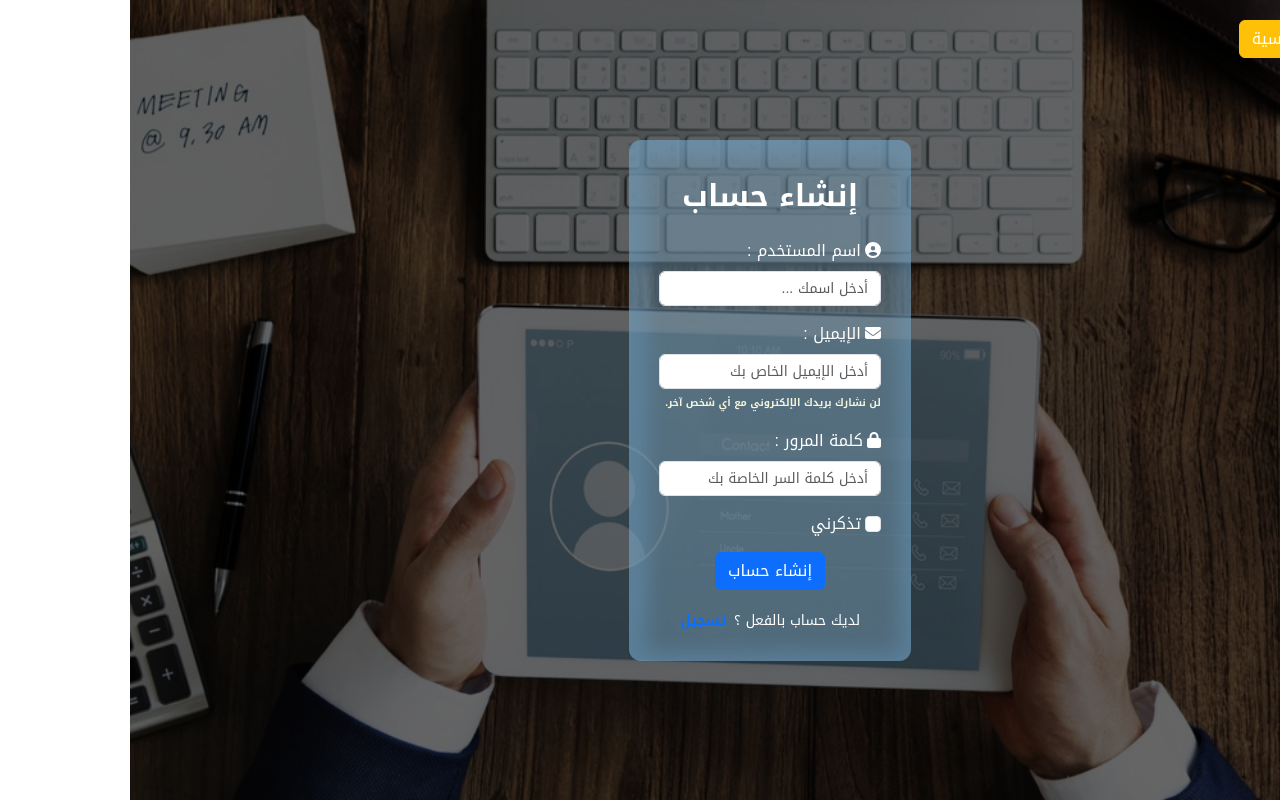
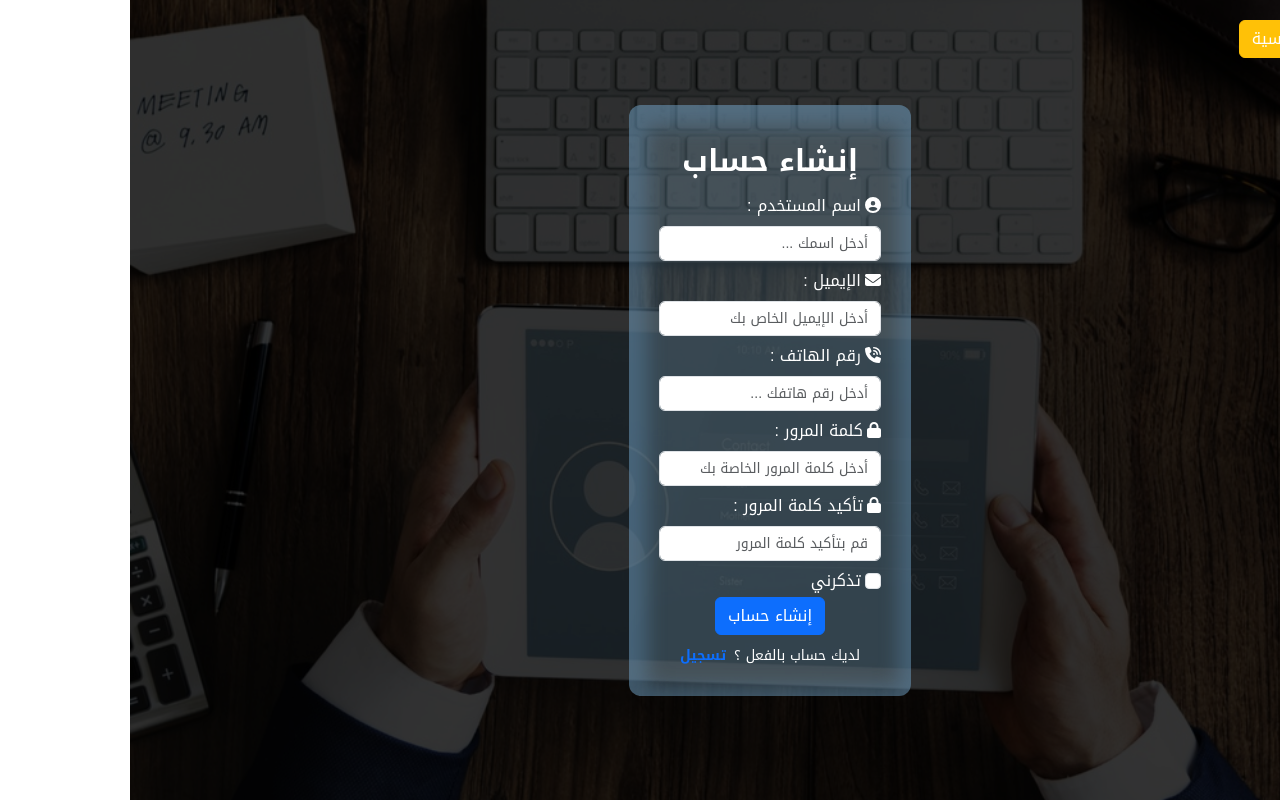
Before and after one commit to Muhammed-AL-Sous/E-Commerce_WebSite, a React (Vite) app: page /E-Commerce_WebSite/register in a window 1280 px wide. Built offline with nearby package versions, Linux system fonts and the light colour scheme.

Commit message:
after add register logic

```diff
--- /dev/null
+++ b/src/Hooks/Auth/RegisterSignUpHook.js
@@ -0,0 +1,85 @@
+// React Hooks
+import { useState } from "react";
+
+// External Libraries
+import notify from "../ToastNotifications";
+
+// Redux
+import { useDispatch } from "react-redux";
+import { CreateNewUser } from "../../Redux/Actions/AuthActions";
+
+const RegisterSignUpHook = () => {
+  const [registerForm, setRegisterForm] = useState({
+    name: "",
+    email: "",
+    phone: "",
+    password: "",
+    passwordConfirm: "",
+    loading: false,
+  });
+
+  const dispatch = useDispatch();
+
+  // ✅ التحقق من صحة الإدخال
+  const formValidation = () => {
+    if (!registerForm.name.trim()) {
+      notify("الرجاء إدخال اسم المستخدم", "warn");
+      return false;
+    }
+
+    if (!/^\d{11}$/.test(registerForm.phone)) {
+      notify("الرجاء إدخال رقم هاتف صحيح مكون من 11 رقمًا", "warn");
+      return false;
+    }
+
+    if (registerForm.password !== registerForm.passwordConfirm) {
+      notify("كلمتا المرور غير متطابقتين", "warn");
+      return false;
+    }
+
+    return true; // ✅ إذا التحقق ناجح
+  };
+
+  // ✅ عند الضغط على زر التسجيل
+  const handleSubmitClick = async () => {
+    if (!formValidation()) return;
+
+    setRegisterForm((prev) => ({ ...prev, loading: true }));
+
+    const responseUser = await dispatch(
+      CreateNewUser({
+        name: registerForm.name,
+        email: registerForm.email,
+        password: registerForm.password,
+        passwordConfirm: registerForm.passwordConfirm,
+        phone: registerForm.phone,
+      })
+    );
+
+    if (responseUser.success) {
+      // ✅ حفظ الـ token
+      if (responseUser.data?.token) {
+        localStorage.setItem("token", responseUser.data.token);
+      }
+
+      // ✅ تفريغ الحقول
+      setRegisterForm({
+        name: "",
+        email: "",
+        phone: "",
+        password: "",
+        passwordConfirm: "",
+        loading: false,
+      });
+
+      notify("تم إنشاء حساب جديد بنجاح", "success");
+    } else {
+      setRegisterForm((prev) => ({ ...prev, loading: false }));
+      notify(responseUser.message || "حدث خطأ أثناء إنشاء الحساب", "error");
+    }
+  };
+
+  return { registerForm, setRegisterForm, handleSubmitClick };
+};
+
+export default RegisterSignUpHook;
--- a/src/Pages/Auth/RegisterPage.jsx
+++ b/src/Pages/Auth/RegisterPage.jsx
@@ -1,11 +1,26 @@
-import { Container } from "react-bootstrap";
+// React BootStrap
+import { Container, Spinner } from "react-bootstrap";
 import Button from "react-bootstrap/Button";
 import Form from "react-bootstrap/Form";
+
+// External Libraries
+import { ToastContainer } from "react-toastify";
+
+// Font Awesome Library
 import { FontAwesomeIcon } from "@fortawesome/react-fontawesome";
+
+// Register Css File
 import "../../Styles/RegisterPageStyle.css";
+
+// React Router Dom
 import { Link } from "react-router-dom";
 
+// Register Logic
+import RegisterSignUpHook from "../../Hooks/Auth/RegisterSignUpHook";
+
 const RegisterPage = () => {
+  const { registerForm, setRegisterForm, handleSubmitClick } =
+    RegisterSignUpHook();
   return (
     <div className="register-main-div">
       <Link to="/">
@@ -16,9 +31,9 @@ const RegisterPage = () => {
       </Link>
 
       <Container className="register-container">
-        <Form className="form-register">
+        <Form className="form-register" onSubmit={(e) => e.preventDefault()}>
           <Form.Text className="register-title">إنشاء حساب</Form.Text>
-          <Form.Group className="mb-3" controlId="formBasicUser">
+          <Form.Group className="mb-2" controlId="formBasicUser">
             <Form.Label>
               <FontAwesomeIcon icon="circle-user" className="ms-1" />
               اسم المستخدم :
@@ -27,10 +42,14 @@ const RegisterPage = () => {
               type="text"
               placeholder="أدخل اسمك ..."
               style={{ fontSize: "14px" }}
+              value={registerForm.name}
+              onChange={(e) =>
+                setRegisterForm({ ...registerForm, name: e.target.value })
+              }
             />
           </Form.Group>
 
-          <Form.Group className="mb-3" controlId="formBasicEmail">
+          <Form.Group className="mb-2" controlId="formBasicEmail">
             <Form.Label>
               <FontAwesomeIcon icon="envelope" className="ms-1" />
               الإيميل :
@@ -39,8 +58,12 @@ const RegisterPage = () => {
               type="email"
               placeholder="أدخل الإيميل الخاص بك"
               style={{ fontSize: "14px" }}
+              value={registerForm.email}
+              onChange={(e) =>
+                setRegisterForm({ ...registerForm, email: e.target.value })
+              }
             />
-            <Form.Text
+            {/* <Form.Text
               style={{
                 fontSize: "10px",
                 fontWeight: "600",
@@ -49,33 +72,78 @@ const RegisterPage = () => {
               }}
             >
               لن نشارك بريدك الإلكتروني مع أي شخص آخر.
-            </Form.Text>
+            </Form.Text> */}
           </Form.Group>
 
-          <Form.Group className="mb-3" controlId="formBasicPassword">
+          <Form.Group className="mb-2" controlId="formBasicPhone">
+            <Form.Label>
+              <FontAwesomeIcon icon="phone-volume" className="ms-1" />
+              رقم الهاتف :
+            </Form.Label>
+            <Form.Control
+              type="phone"
+              placeholder="أدخل رقم هاتفك ..."
+              style={{ fontSize: "14px" }}
+              value={registerForm.phone}
+              onChange={(e) =>
+                setRegisterForm({ ...registerForm, phone: e.target.value })
+              }
+            />
+          </Form.Group>
+
+          <Form.Group className="mb-2" controlId="formBasicPassword">
             <Form.Label>
               <FontAwesomeIcon icon="lock" className="ms-1" />
               كلمة المرور :
             </Form.Label>
             <Form.Control
               type="password"
-              placeholder="أدخل كلمة السر الخاصة بك"
+              placeholder="أدخل كلمة المرور الخاصة بك"
               style={{ fontSize: "14px" }}
+              value={registerForm.password}
+              onChange={(e) =>
+                setRegisterForm({ ...registerForm, password: e.target.value })
+              }
             />
           </Form.Group>
 
-          <Form.Group className="mb-3" controlId="formBasicCheckbox">
+          <Form.Group className="mb-2" controlId="formBasicPasswordConfirm">
+            <Form.Label>
+              <FontAwesomeIcon icon="lock" className="ms-1" />
+              تأكيد كلمة المرور :
+            </Form.Label>
+            <Form.Control
+              type="password"
+              placeholder="قم بتأكيد كلمة المرور"
+              style={{ fontSize: "14px" }}
+              value={registerForm.passwordConfirm}
+              onChange={(e) =>
+                setRegisterForm({
+                  ...registerForm,
+                  passwordConfirm: e.target.value,
+                })
+              }
+            />
+          </Form.Group>
+
+          <Form.Group className="mb-1" controlId="formBasicCheckbox">
             <Form.Check type="checkbox" label="تذكرني" />
           </Form.Group>
 
-          <Button variant="primary" type="submit" className="btn-register">
+          <Button
+            variant="primary"
+            type="submit"
+            className="btn-register"
+            disabled={registerForm.loading}
+            onClick={handleSubmitClick}
+          >
             إنشاء حساب
           </Button>
 
           <Form.Text
             style={{
               display: "block",
-              marginTop: "20px",
+              marginTop: "10px",
               textAlign: "center",
               color: "white",
             }}
@@ -89,6 +157,8 @@ const RegisterPage = () => {
             </Link>
           </Form.Text>
         </Form>
+        {registerForm.loading ? <Spinner animation="border" /> : null}
+        <ToastContainer />
       </Container>
     </div>
   );
--- /dev/null
+++ b/src/Redux/Actions/AuthActions.js
@@ -0,0 +1,32 @@
+import { InsertData } from "../../Hooks/InsertData";
+import { Creat_New_User, get_error } from "../Type";
+
+// Create A New User
+export const CreateNewUser = (data) => async (dispatch) => {
+  try {
+    const response = await InsertData(`/api/v1/auth/signup`, data);
+
+    dispatch({
+      type: Creat_New_User,
+      payload: response.data,
+    });
+    // نجاح
+    return {
+      success: true,
+      status: response.status,
+      data: response.data,
+    };
+  } catch (error) {
+    dispatch({
+      type: get_error,
+      payload: error.response?.data || error.message,
+    });
+    // فشل
+    return {
+      success: false,
+      status: error.response?.status || 500,
+      data: error.response?.data || {},
+      message: error.response?.data?.message || "حدث خطأ أثناء إضافة المستخدم",
+    };
+  }
+};
--- /dev/null
+++ b/src/Redux/Reducers/AuthReducer.js
@@ -0,0 +1,18 @@
+import { Creat_New_User } from "../Type";
+
+const initialState = {
+  createNewUser: null,
+};
+
+export const AuthReducer = (state = initialState, action) => {
+  switch (action.type) {
+    case Creat_New_User:
+      return {
+        ...state,
+        createNewUser: action.payload,
+      };
+
+    default:
+      return state;
+  }
+};
--- a/src/Redux/Store.jsx
+++ b/src/Redux/Store.jsx
@@ -14,6 +14,7 @@ import { SortingProdcutsReducer } from "./Reducers/SortingProductsReducer";
 import { SortingByCategoriesReducer } from "./Reducers/SortingByCategoriesReducer";
 import { SortingByBrandsReducer } from "./Reducers/SortingByBrandsReducer";
 import { SortingByPricesReducer } from "./Reducers/SortingByPricesReducer";
+import { AuthReducer } from "./Reducers/AuthReducer";
 
 const initialState = {};
 const middleware = [thunk];
@@ -28,6 +29,7 @@ const rootReaducer = combineReducers({
   SortingByCategories: SortingByCategoriesReducer,
   SortingByBrands: SortingByBrandsReducer,
   SortingByPrices: SortingByPricesReducer,
+  Authentication: AuthReducer,
 });
 
 const store = createStore(
--- a/src/Redux/Type.jsx
+++ b/src/Redux/Type.jsx
@@ -40,3 +40,6 @@ export const Sorting_By_Price_Gte = "Sorting_By_Price_Gte";
 
 // Sorting Products By Price Less Than
 export const Sorting_By_Price_Lte = "Sorting_By_Price_Lte";
+
+// Authentication
+export const Creat_New_User = "Creat_New_User";
--- a/src/Styles/RegisterPageStyle.css
+++ b/src/Styles/RegisterPageStyle.css
@@ -32,7 +32,7 @@ button.go-back.btn.btn-warning {
   width: 100%;
   height: 100%;
   z-index: -1;
-  background-color: rgba(0, 0, 0, 0.6);
+  background-color: rgba(0, 0, 0, 0.8);
 }
 
 .register-container {
@@ -44,7 +44,7 @@ button.go-back.btn.btn-warning {
 }
 
 .form-register {
-  background-color: rgb(119 155 179 / 50%);
+  background-color: rgb(119 155 179 / 30%);
   color: white;
   padding: 30px;
   border-radius: 12px;
@@ -62,7 +62,7 @@ button.go-back.btn.btn-warning {
   font-size: 30px !important;
   color: white !important;
   font-weight: 700;
-  margin-bottom: 20px !important;
+  margin-bottom: 10px !important;
 }
 
 button.btn-register.btn.btn-primary {
```
Also changed, not shown: src/Components/Utility/NavBarLogin.jsx (+15 -1 lines).
